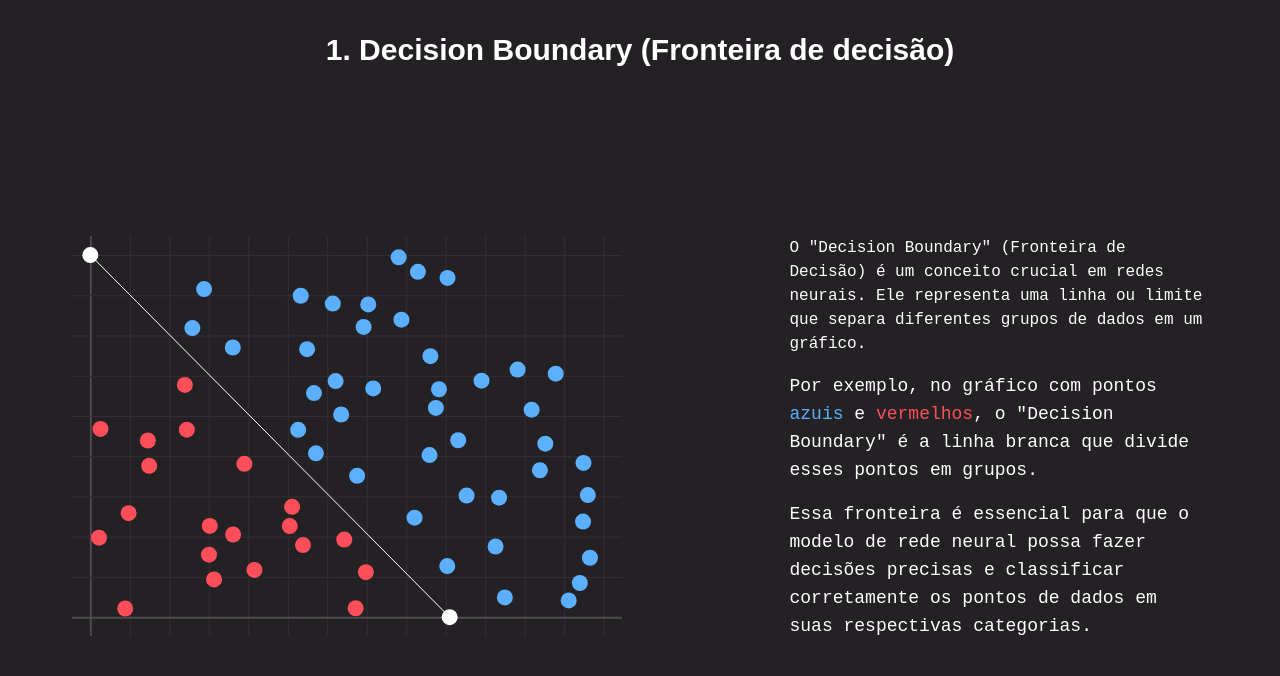
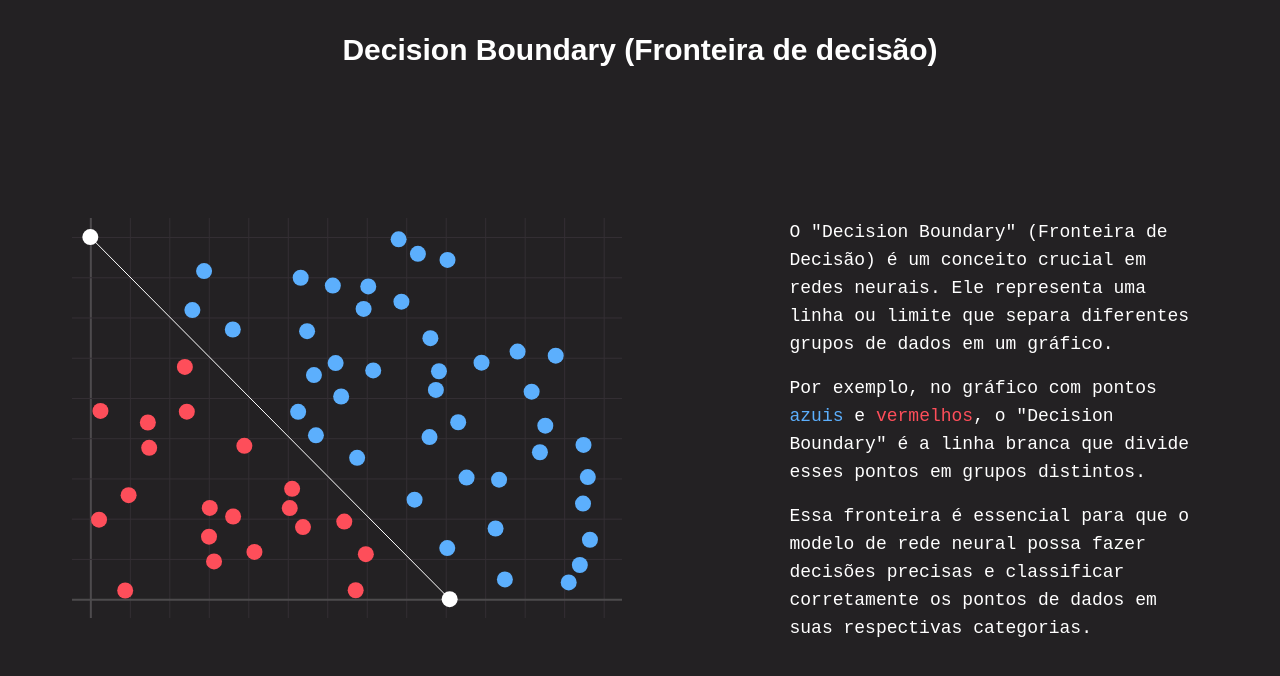
Before and after one commit to tahaluh/NeuraNet, a Next.js app: page / in a window 1280 px wide. Shown: the top 676 px of the page. Built offline with nearby package versions, Linux system fonts and the light colour scheme.

Commit message:
feat: locale && textFormatter added

```diff
--- /dev/null
+++ b/src/app/[[...lang]]/page.tsx
@@ -0,0 +1,54 @@
+import Image from "next/image";
+import NeuraChart from "../../components/neuraChart";
+import generatePointsByLine from "../../utils/generatePointsByLine";
+import localesMap from "@/src/locales/localesMap";
+import FormattedParagraphs from "@/src/components/formattedParagraphs";
+
+export default function Home({ params }: { params: { lang: string } }) {
+  const { pointsLeft, pointsRight } = generatePointsByLine(
+    80,
+    { x: 0, y: 10 },
+    { x: 7, y: 0 },
+    0.4,
+    0.5
+  );
+
+  const localeData = localesMap[params.lang] || localesMap["pt-br"];
+
+  return (
+    <main className="flex flex-row flex-wrap items-start justify-center h-screen">
+      {/* Título Centralizado */}
+      <h1 className="text-3xl font-bold mb-2 mt-8 w-screen text-center Montserrat">
+        {localeData.decisionBoundary.title}
+      </h1>
+
+      {/* Layout Desktop */}
+      <div className="flex flex-row items-start justify-around space-x-4">
+        {/* Chart na Esquerda */}
+        <div className="">
+          <NeuraChart
+            height={400}
+            width={550}
+            xAxisGrids={14}
+            yAxisGrids={10}
+            centerAxis={false}
+            blueStrokeData={pointsLeft}
+            redStrokeData={pointsRight}
+            lineStrokeData={[
+              { x: 0, y: 10 },
+              { x: 7, y: 0 },
+            ]}
+            dotSize={8}
+          />
+        </div>
+
+        {/* Bloco de Texto à Direita */}
+        <div className="w-2/6">
+          <FormattedParagraphs
+            texts={localeData.decisionBoundary.content.page1}
+          />
+        </div>
+      </div>
+    </main>
+  );
+}
--- a/src/app/page.tsx
+++ /dev/null
@@ -1,63 +0,0 @@
-import Image from "next/image";
-import NeuraChart from "../components/neuraChart";
-import generatePointsByLine from "../utils/generatePointsByLine";
-
-export default function Home() {
-  const { pointsLeft, pointsRight } = generatePointsByLine(
-    80,
-    { x: 0, y: 10 },
-    { x: 7, y: 0 },
-    0.4,
-    0.5
-  );
-
-  return (
-    <main className="flex flex-row flex-wrap items-start justify-center h-screen">
-      {/* Título Centralizado */}
-      <h1 className="text-3xl font-bold mb-2 mt-8 w-screen text-center Montserrat">
-        1. Decision Boundary (Fronteira de decisão)
-      </h1>
-
-      {/* Layout Desktop */}
-      <div className="flex flex-row items-start justify-around space-x-4">
-        {/* Chart na Esquerda */}
-        <div className="">
-          <NeuraChart
-            height={400}
-            width={550}
-            xAxisGrids={14}
-            yAxisGrids={10}
-            centerAxis={false}
-            blueStrokeData={pointsLeft}
-            redStrokeData={pointsRight}
-            lineStrokeData={[
-              { x: 0, y: 10 },
-              { x: 7, y: 0 },
-            ]}
-            dotSize={8}
-          />
-        </div>
-
-        {/* Bloco de Texto à Direita */}
-        <div className="w-2/6">
-          <p className="text-md RobotoMono mb-4 ml-2">
-            O "Decision Boundary" (Fronteira de Decisão) é um conceito crucial
-            em redes neurais. Ele representa uma linha ou limite que separa
-            diferentes grupos de dados em um gráfico.
-          </p>
-          <p className="text-lg RobotoMono mb-4 ml-2">
-            Por exemplo, no gráfico com pontos{" "}
-            <span className="NeuraBlue">azuis</span> e{" "}
-            <span className="NeuraRed">vermelhos</span>, o "Decision Boundary" é
-            a linha branca que divide esses pontos em grupos.
-          </p>
-          <p className="text-lg RobotoMono ml-2">
-            Essa fronteira é essencial para que o modelo de rede neural possa
-            fazer decisões precisas e classificar corretamente os pontos de
-            dados em suas respectivas categorias.
-          </p>
-        </div>
-      </div>
-    </main>
-  );
-}
--- /dev/null
+++ b/src/components/formattedParagraphs.tsx
@@ -0,0 +1,40 @@
+import React from "react";
+
+interface FormattedParagraphsProps {
+  texts: string[];
+}
+
+const FormattedParagraphs: React.FC<FormattedParagraphsProps> = ({ texts }) => {
+  const formatText = (text: string) => {
+    const parts = text.split(/(&blue\(.*?\)&|&red\(.*?\)&)/);
+    return parts.map((part, index) => {
+      if (part.startsWith("&blue")) {
+        return (
+          <span key={index} className="NeuraBlue">
+            {parts[index].match(/&\w+\((.*?)\)&/)![1]}
+          </span>
+        );
+      } else if (part.startsWith("&red")) {
+        return (
+          <span key={index} className="NeuraRed">
+            {parts[index].match(/&\w+\((.*?)\)&/)![1]}
+          </span>
+        );
+      } else {
+        return part;
+      }
+    });
+  };
+
+  return (
+    <div>
+      {texts.map((text, index) => (
+        <p key={index} className="text-lg RobotoMono mb-4 ml-2">
+          {formatText(text)}
+        </p>
+      ))}
+    </div>
+  );
+};
+
+export default FormattedParagraphs;
--- /dev/null
+++ b/src/locales/localesMap.ts
@@ -0,0 +1,8 @@
+// locales/localesMap.ts
+import ptBrLocale from "./pt-br.json";
+
+const localesMap: Record<string, any> = {
+  "pt-br": ptBrLocale,
+};
+
+export default localesMap;
--- a/src/locales/pt-br.json
+++ b/src/locales/pt-br.json
@@ -9,7 +9,7 @@
     "content": {
       "page1": [
         "O \"Decision Boundary\" (Fronteira de Decisão) é um conceito crucial em redes neurais. Ele representa uma linha ou limite que separa diferentes grupos de dados em um gráfico.",
-        "Por exemplo, no gráfico com pontos azuis e vermelhos, o \"Decision Boundary\" é a linha branca que divide esses pontos em grupos distintos. ",
+        "Por exemplo, no gráfico com pontos &blue(azuis)& e &red(vermelhos)&, o \"Decision Boundary\" é a linha branca que divide esses pontos em grupos distintos. ",
         "Essa fronteira é essencial para que o modelo de rede neural possa fazer decisões precisas e classificar corretamente os pontos de dados em suas respectivas categorias."
       ]
     }
```
